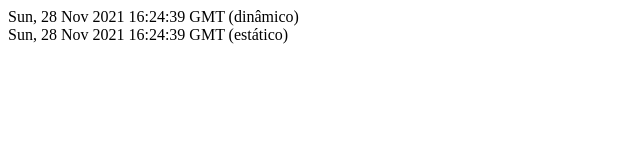
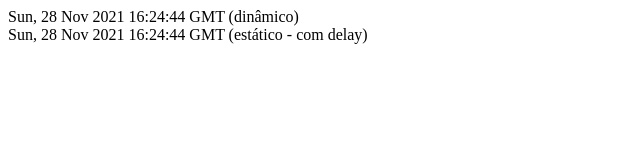
Before and after one commit to calexoliveira/ideia-unica, a Next.js app: page /tempo in a window 1280 px wide. Shown: the top 160 px of the page, without its empty margins (0-640 px from the left). Built offline with nearby package versions, Linux system fonts and the light colour scheme.

Commit message:
teste getStaticProps

```diff
--- a/pages/tempo.js
+++ b/pages/tempo.js
@@ -6,14 +6,17 @@
         return (
             <div>
                 <div>{dynamicDateString} (dinâmico)</div>
-                <div>{props.staticDateString} (estático)</div>
+                <div>{props.staticDateString} (estático - com delay)</div>
             </div>
         )
 
 }
 
-export function getStaticProps(){
-        console.log('> Passando pelo getStaticProps();')
+export async function getStaticProps(){
+        console.log('> Passando pelo getStaticProps();');
+        console.log('> Adicionando delay de 5 segundos');
+
+        await delay(5000);
         const staticDate = new Date();
         const staticDateString = staticDate.toGMTString();
 
@@ -23,4 +26,7 @@
             }
         }
 }
+
+const delay = ms => new Promise(resolve => setTimeout(resolve, ms));
+
 export default Tempo;
```
